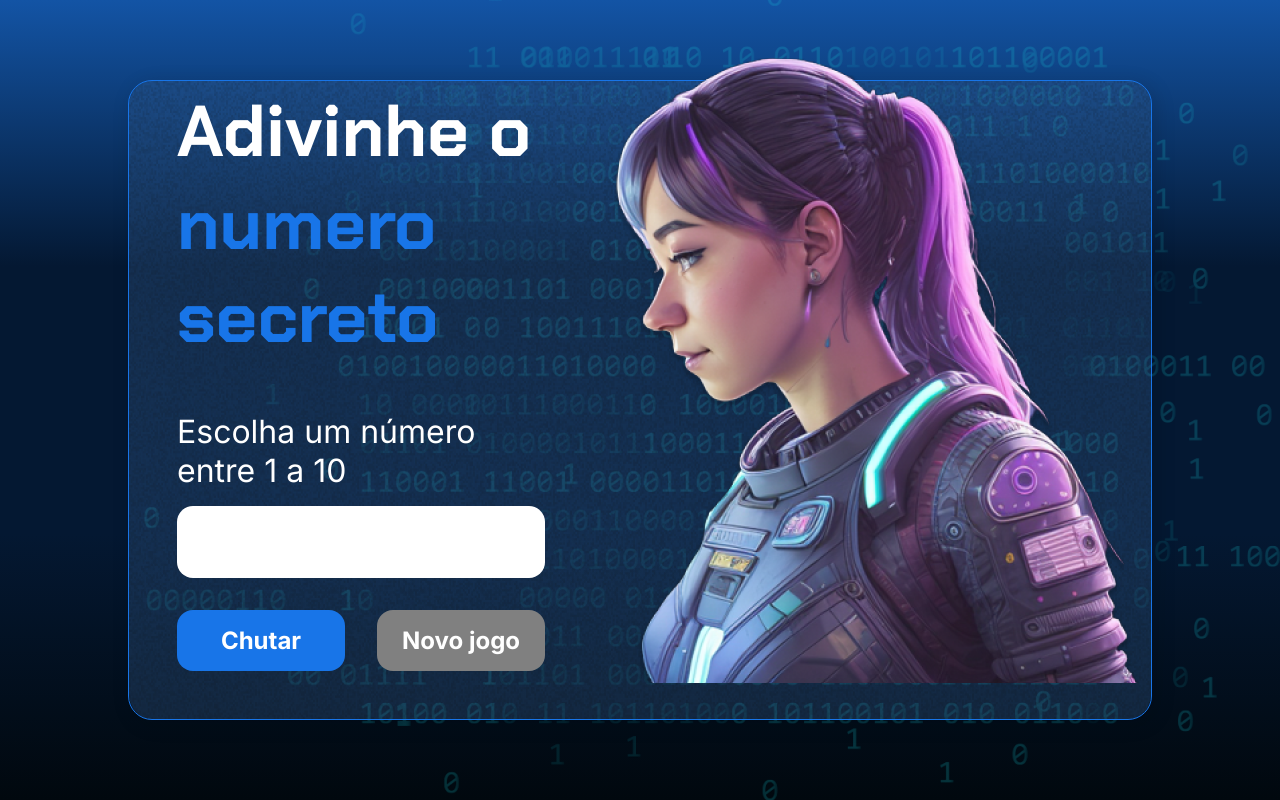
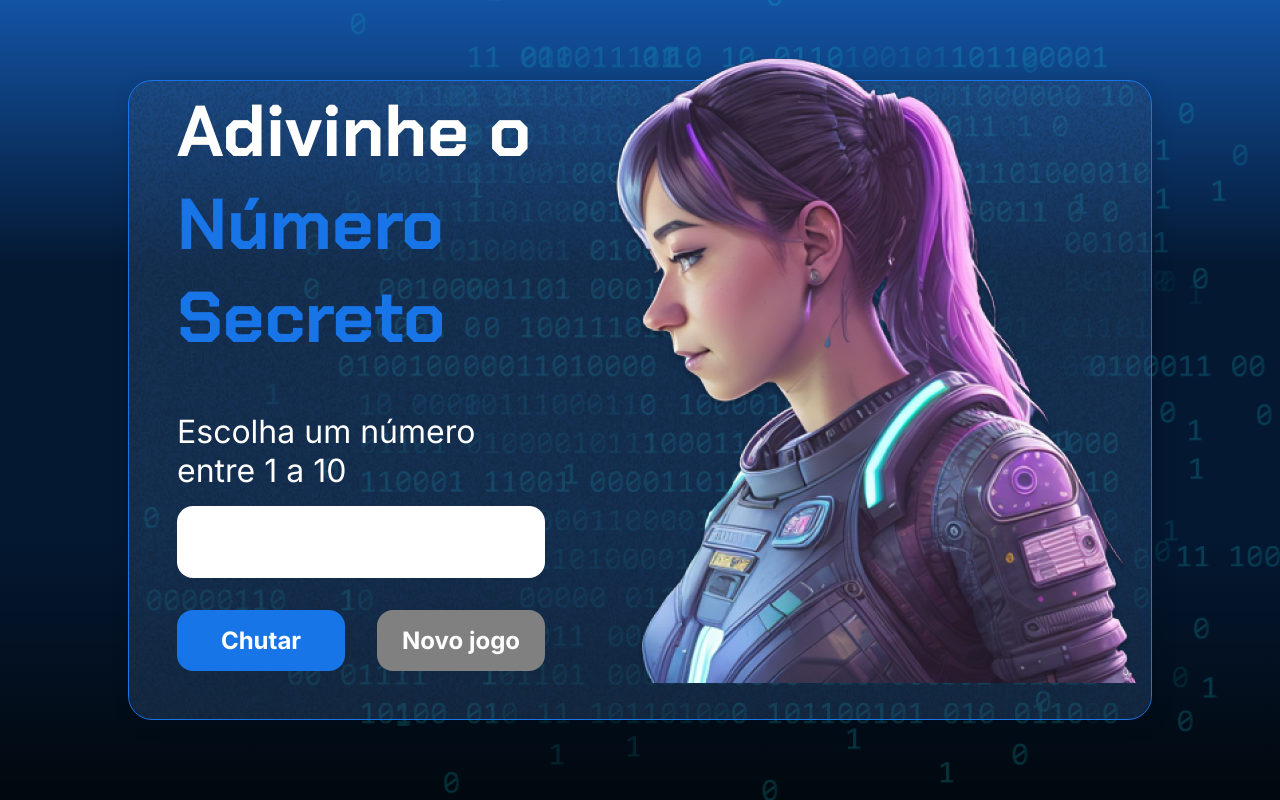
Before and after one commit to mariowitham/alura-numeroSecreto, a plain HTML site: page index.html in a window 1280 px wide. Drawn offline with Linux system fonts and the light colour scheme; files whose address does not match are found by name.

Commit message:
adicionar acento e maiúscula a Número Secreto

```diff
--- a/index.html
+++ b/index.html
@@ -19,7 +19,7 @@
         <div class="container__conteudo">
             <div class="container__informacoes">
                 <div class="container__texto">
-                    <h1>Adivinhe o <span class="container__texto-azul">numero secreto</span></h1>
+                    <h1>Adivinhe o <span class="container__texto-azul">Número Secreto</span></h1>
                     <p class="texto__paragrafo">Escolha um número entre 1 a 10</p>
                 </div>
                 <input type="number" min="1" max="10" class="container__input">
```
